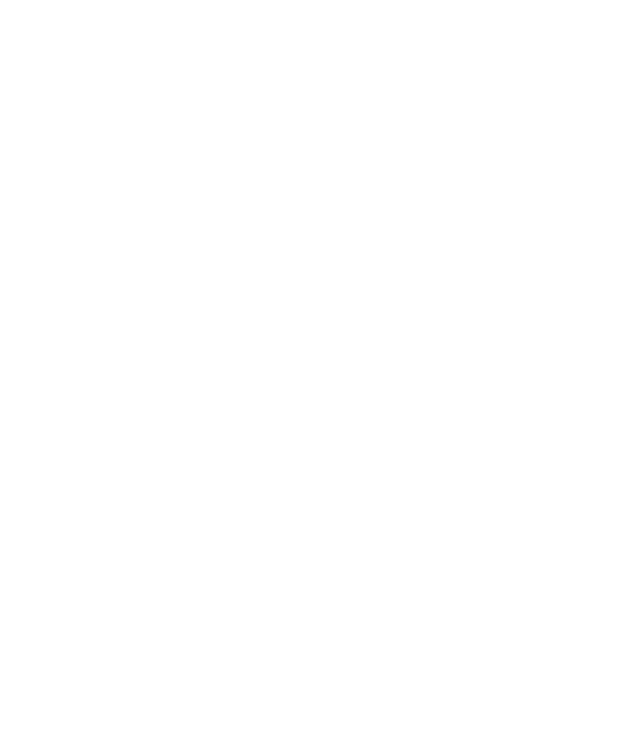
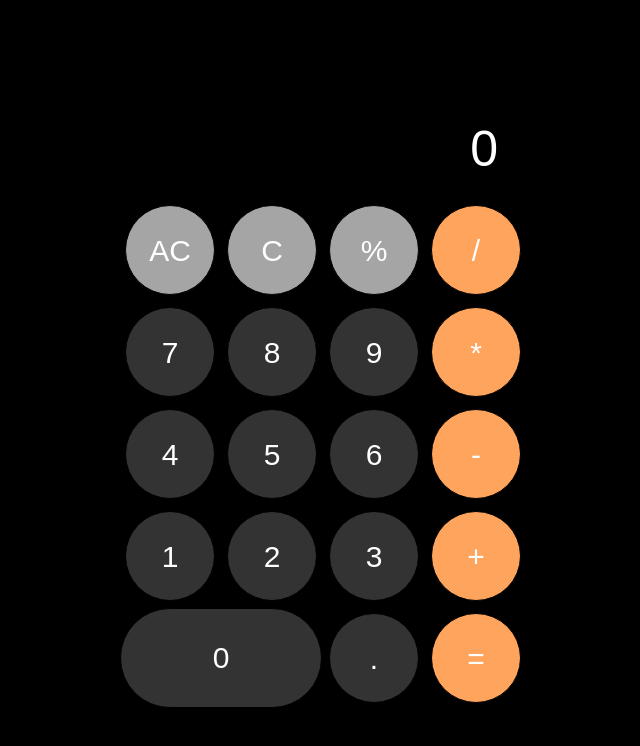
Before and after one commit to hedieh-heydari/Calculator, a plain HTML site: page index.html in a window 1280 px wide. Shown: the whole page, without its empty margins (322-962 px from the left). Drawn offline with Linux system fonts and the light colour scheme.

Commit message:
ui finished

```diff
--- a/index.html
+++ b/index.html
@@ -1,5 +1,6 @@
 <!DOCTYPE html>
 <html lang="en">
+
 <head>
     <meta charset="UTF-8">
     <meta http-equiv="X-UA-Compatible" content="IE=edge">
@@ -7,9 +8,83 @@
     <title>Calculator</title>
     <link rel="stylesheet" href="style.css">
 </head>
+
 <body>
+    <div class="calc">
+        <div class="display">0</div>
+        <div class="keypad">
+            <table class="keypad-table">
+                <tr>
+                   <td>
+                       <div class="key all-clear">AC</div>
+                   </td>
+                   <td>
+                       <div class="key clear-last">C</div>
+                   </td>
+                   <td>
+                       <div class="key show-display">%</div>
+                   </td>
+                   <td>
+                    <div class="key show-display">/</div>
+                   </td>
+                </tr>
+                <tr>
+                    <td>
+                        <div class="key show-display">7</div>
+                    </td>
+                    <td>
+                        <div class="key show-display">8</div>
+                    </td>
+                    <td>
+                        <div class="key show-display">9</div>
+                    </td>
+                    <td>
+                        <div class="key show-display">*</div>
+                    </td>
+                </tr>
+                <tr>
+                <td>
+                    <div class="key show-display">4</div>
+                </td>
+                <td>
+                    <div class="key show-display">5</div>
+                </td>
+                <td>
+                    <div class="key show-display">6</div>
+                </td>
+                <td>
+                    <div class="key show-display">-</div>
+                </td>
+                </tr>
+                <tr>
+                 <td>
+                     <div class="key show-display">1</div>
+                 </td>
+                 <td>
+                     <div class="key show-display">2</div>
+                 </td>
+                 <td>
+                     <div class="key show-display">3</div>
+                 </td>
+                 <td>
+                     <div class="key show-display">+</div>
+                 </td>
+                </tr>
+                <tr>
+                    <td class="key show-display" colspan="2">0</td>
+                   <td>
+                    <div class="key show-display">.</div>
+                   </td>
+                   <td>
+                    <div class="key calculate">=</div>
+                   </td>
+                </tr>
+            </table>
+        </div>
 
+    </div>
 
-<script src="./script.js"></script>
+    <script src="./script.js"></script>
 </body>
+
 </html>
--- a/style.css
+++ b/style.css
@@ -0,0 +1,49 @@
+* {
+    margin: 0;
+    padding: 0;
+    box-sizing: border-box;
+    font-family: Arial;
+    font-size: 30px;
+}
+body {
+
+    background: #000000
+}
+.calc {
+    width: 400px;
+    margin: 100px auto;
+}
+.display {
+    color: #ffffff;
+    text-align: right;
+    font-size: 50px;
+    padding: 20px;
+}
+.keypad-table tr:first-child .key{
+    background: #a5a5a5;
+}
+.keypad-table tr:first-child .key:active{
+background: #a5a5a590;
+}
+.keypad-table tr td:last-child .key{
+    background-color: #ffa45c;
+ }
+ .keypad-table tr td:last-child .key:active{
+    background-color: #ffa45ccc;
+ }
+ .key {
+     width: 90px;
+     height: 90px;
+     border: 1px solid black;
+     text-align: center;
+     line-height: 90px;
+     border-radius: 90px;
+     margin: 5px;
+     background: #333333;
+     color: #ffffff;
+     cursor: pointer;
+     user-select: none;
+ }
+ .key:active {
+     background: #33333390;
+ }
```
